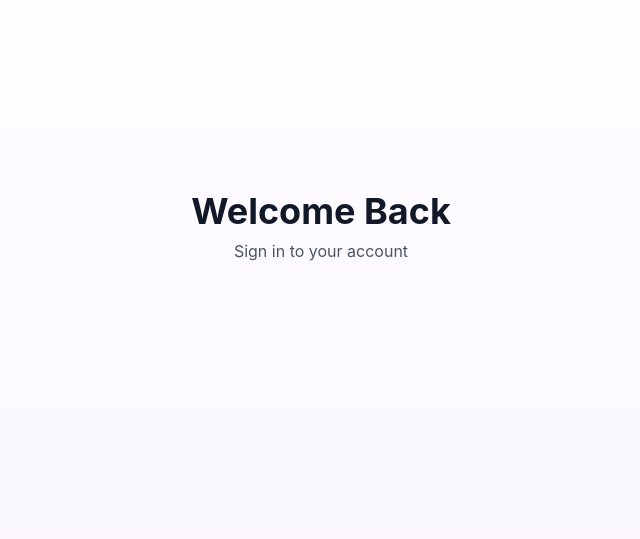
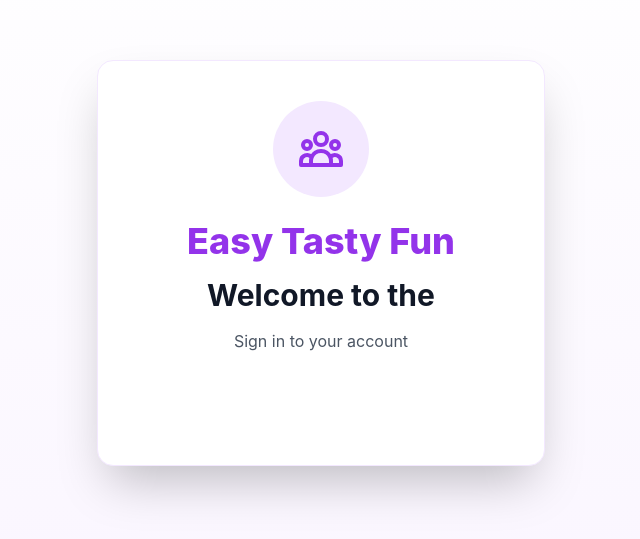
Before and after one commit to hilaitzhak/EasyTastyFun, a React (Vite) app in the folder frontend/: page /login in a window 1280 px wide. Shown: the part 137-676 px from the top of the page, without its empty margins (319-959 px from the left). Built offline with nearby package versions, Linux system fonts and the light colour scheme.

Commit message:
change the style of the login page

```diff
--- a/frontend/src/locales/en.json
+++ b/frontend/src/locales/en.json
@@ -176,7 +176,8 @@
     "updateSuccess": "Recipe updated successfully"
   },
   "auth": {
-    "welcome": "Welcome Back",
+    "appName": "Easy Tasty Fun",
+    "welcome": "Welcome to the",
     "loginPrompt": "Sign in to your account",
     "createAccount": "Create Account",
     "registerPrompt": "Start your cooking journey",
--- a/frontend/src/locales/he.json
+++ b/frontend/src/locales/he.json
@@ -188,7 +188,8 @@
     }
   },
   "auth": {
-    "welcome": "ברוכים השבים",
+    "appName": "Easy Tasty Fun",
+    "welcome": "ברוכים הבאים",
     "loginPrompt": "התחבר לחשבון שלך",
     "createAccount": "צור חשבון",
     "registerPrompt": "התחל את מסע הבישול שלך",
--- a/frontend/src/pages/LoginPage.tsx
+++ b/frontend/src/pages/LoginPage.tsx
@@ -12,7 +12,6 @@ function LoginPage() {
     const navigate = useNavigate();
     const [loading, setLoading] = useState(false);
     const [error, setError] = useState<string | null>(null);
-    // const [showPassword, setShowPassword] = useState(false);
 
     const handleGoogleSuccess = async (credentialResponse: any) => {
         setLoading(true);
@@ -37,129 +36,35 @@ function LoginPage() {
         }
     };
 
-    // const handleSubmit = async (e: React.FormEvent<HTMLFormElement>) => {
-    //     e.preventDefault();
-    //     setLoading(true);
-    //     setError(null);
-
-    //     const formData = new FormData(e.currentTarget);
-    //     const email = formData.get('email') as string;
-    //     const password = formData.get('password') as string;
-
-    //     try {
-    //     const response = await authApi.loginUser({ email, password });
-    //     auth?.login(response.data.token);
-    //     navigate('/');
-    //     } catch (err) {
-    //     setError(t('auth.loginError'));
-    //     } finally {
-    //     setLoading(false);
-    //     }
-    // };
-
     return (
         <div className="min-h-screen bg-gradient-to-b from-white to-purple-50 flex items-center justify-center py-12 px-4 sm:px-6 lg:px-8">
-            <div className="max-w-md w-full space-y-8">
+            <div className="max-w-md w-full space-y-8 bg-white shadow-2xl rounded-2xl p-10 border border-purple-100">
                 <div className="text-center">
-                <h2 className="text-4xl font-bold text-gray-900 mb-2">
+                    <div className="mb-6 flex justify-center">
+                        <div className="w-24 h-24 bg-purple-100 rounded-full flex items-center justify-center">
+                            <svg xmlns="http://www.w3.org/2000/svg" className="h-12 w-12 text-purple-600" fill="none" viewBox="0 0 24 24" stroke="currentColor">
+                                <path strokeLinecap="round" strokeLinejoin="round" strokeWidth={2} d="M17 20h5v-2a3 3 0 00-5.356-1.857M17 20H7m10 0v-2c0-.656-.126-1.283-.356-1.857M7 20H2v-2a3 3 0 015.356-1.857M7 20v-2c0-.656.126-1.283.356-1.857m0 0a5.002 5.002 0 019.288 0M15 7a3 3 0 11-6 0 3 3 0 016 0zm6 3a2 2 0 11-4 0 2 2 0 014 0zM7 10a2 2 0 11-4 0 2 2 0 014 0z" />
+                            </svg>
+                        </div>
+                    </div>
+                    <div className="text-center">
+                        <h2 className="text-4xl font-extrabold text-purple-600 mb-4">
+                            {t('auth.appName')}
+                        </h2>
+                        <h2 className="text-3xl font-bold text-gray-900 mb-4">
                             {t('auth.welcome')}
                         </h2>
-                <p className="text-gray-600">
+                        <p className="text-gray-600 mb-6">
                             {t('auth.loginPrompt')}
                         </p>
-                </div>
-
-                {/* <form className="mt-8 space-y-6" onSubmit={handleSubmit}>
-                    <div className="rounded-2xl shadow-lg bg-white p-8 space-y-6">
-                        <div>
-                        <label htmlFor="email" className="block text-sm font-medium text-gray-700 mb-2">
-                            {t('auth.email')}
-                        </label>
-                        <div className="relative">
-                            <div className="absolute inset-y-0 left-0 pl-3 flex items-center pointer-events-none">
-                            <Mail className="h-5 w-5 text-gray-400" />
-                            </div>
-                            <input
-                            id="email"
-                            name="email"
-                            type="email"
-                            required
-                            className="appearance-none relative block w-full pl-10 pr-3 py-2 border border-gray-300 placeholder-gray-500 text-gray-900 rounded-lg focus:outline-none focus:ring-2 focus:ring-purple-500 focus:border-purple-500"
-                            placeholder={t('auth.emailPlaceholder')}
-                            />
-                        </div>
-                        </div>
-
-                        <div>
-                            <label htmlFor="password" className="block text-sm font-medium text-gray-700 mb-2">
-                                {t('auth.password')}
-                            </label>
-                            <div className="relative">
-                                <div className="absolute inset-y-0 left-0 pl-3 flex items-center pointer-events-none">
-                                <Lock className="h-5 w-5 text-gray-400" />
-                                </div>
-                                <input
-                                id="password"
-                                name="password"
-                                type={showPassword ? "text" : "password"}
-                                required
-                                className="appearance-none relative block w-full pl-10 pr-12 py-2 border border-gray-300 placeholder-gray-500 text-gray-900 rounded-lg focus:outline-none focus:ring-2 focus:ring-purple-500 focus:border-purple-500"
-                                placeholder={t('auth.passwordPlaceholder')}
-                                />
-                                <button
-                                type="button"
-                                onClick={() => setShowPassword(!showPassword)}
-                                className="absolute inset-y-0 right-0 pr-3 flex items-center text-gray-400 hover:text-gray-600"
-                                >
-                                {showPassword ? (
-                                    <EyeOff className="h-5 w-5" />
-                                ) : (
-                                    <Eye className="h-5 w-5" />
-                                )}
-                                </button>
                     </div>
                 </div>
 
                 {error && (
-                        <div className="text-red-500 text-sm text-center">
+                    <div className="bg-red-50 border border-red-200 text-red-700 px-4 py-3 rounded-lg text-center mb-4">
                         {error}
                     </div>
                 )}
-
-                        <div>
-                        <button
-                            type="submit"
-                            disabled={loading}
-                            className="group relative w-full flex justify-center py-3 px-4 border border-transparent rounded-lg text-white bg-gradient-to-r from-purple-600 to-pink-500 hover:from-purple-700 hover:to-pink-600 focus:outline-none focus:ring-2 focus:ring-offset-2 focus:ring-purple-500 font-medium transition-all disabled:opacity-50"
-                        >
-                            {loading ? t('common.loading') : t('auth.login')}
-                        </button>
-                        </div>
-                    </div>
-
-                    <div className="text-center">
-                        <span className="text-gray-600">
-                        {t('auth.noAccount')}{' '}
-                        </span>
-                        <Link
-                        to="/register"
-                        className="font-medium text-purple-600 hover:text-purple-500 transition-colors"
-                        >
-                        {t('auth.register')}
-                        </Link>
-                    </div>
-                </form> */}
-
-                {/* <div className="relative my-6">
-                    <div className="absolute inset-0 flex items-center">
-                        <div className="w-full border-t border-gray-300" />
-                    </div>
-                    <div className="relative flex justify-center text-sm">
-                        <span className="px-2 bg-white text-gray-500">
-                            {t('auth.orContinueWith')}
-                        </span>
-                    </div>
-                </div> */}
 
                 <div className="flex justify-center">
                     <GoogleLogin
@@ -169,6 +74,12 @@ function LoginPage() {
                         type="standard"
                     />
                 </div>
+
+                {loading && (
+                    <div className="flex justify-center mt-4">
+                        <div className="animate-spin rounded-full h-8 w-8 border-b-2 border-purple-500"></div>
+                    </div>
+                )}
             </div>
         </div>
     );
```
Lines whose indentation alone changed are shown as unchanged.
